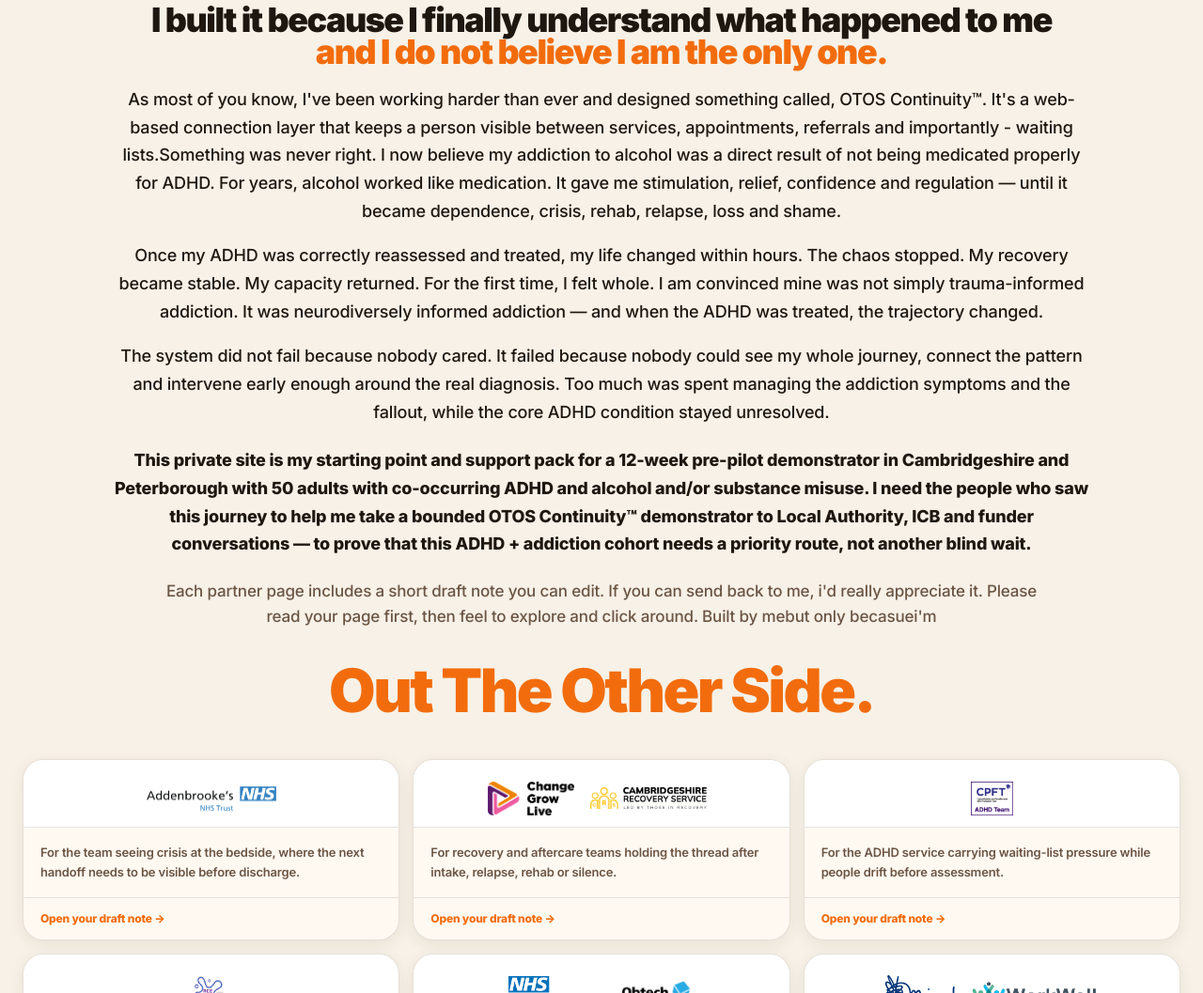
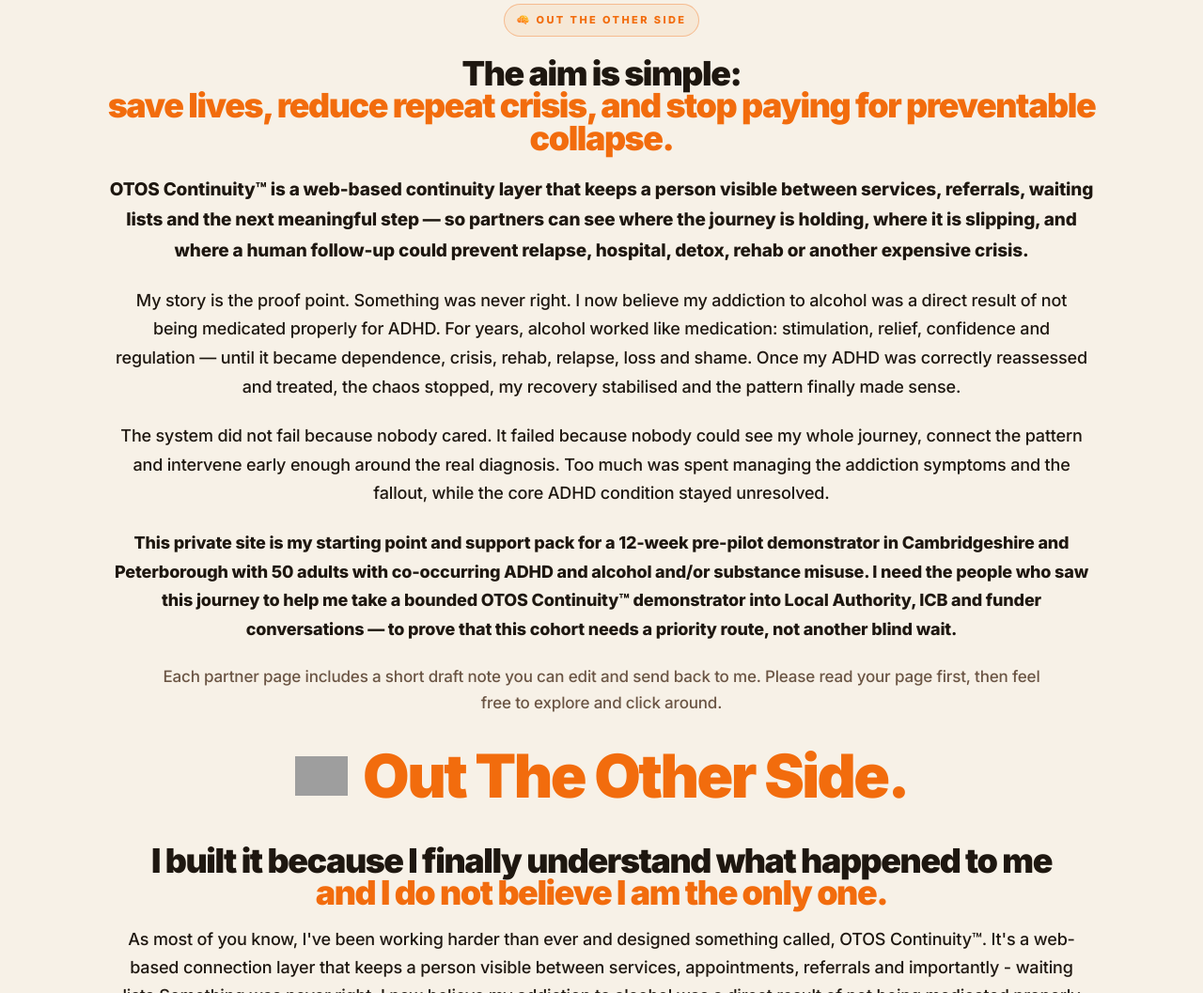
Before and after one commit to otoslifeproject-cell/partner-minisite, a website: page NHS-MINI-SITE/index.html in a window 1280 px wide. Shown: the part 1262-2319 px from the top of the page at 94% size. Drawn offline with Linux system fonts and the light colour scheme; grey boxes are pictures that could not be loaded.

Commit message:
Update index.html

```diff
--- a/NHS-MINI-SITE/index.html
+++ b/NHS-MINI-SITE/index.html
@@ -156,8 +156,43 @@
   <!-- ══ PARTNER ROUTE CARDS ═══════════════════════════════ -->
   <section class="paper-section" id="partner-routes" style="padding-top:56px">
     <div class="container">
+
       <div class="section-head center" style="max-width:1180px;margin:0 auto 42px;text-align:center">
         <span class="kicker"><span class="kicker-icon"></span>Out The Other Side</span>
+
+        <div class="section-head center" style="max-width:1180px;margin:0 auto 42px;text-align:center">
+  <span class="kicker"><span class="kicker-icon"></span>Out The Other Side</span>
+
+  <h2 style="max-width:1080px;margin-left:auto;margin-right:auto">
+    The aim is simple:<br>
+    <span class="accent">save lives, reduce repeat crisis, and stop paying for preventable collapse.</span>
+  </h2>
+
+  <p style="max-width:1060px;margin:22px auto 0;font-size:19px;line-height:1.7;font-weight:750;color:var(--paper-ink)">
+    OTOS Continuity™ is a web-based continuity layer that keeps a person visible between services, referrals, waiting lists and the next meaningful step — so partners can see where the journey is holding, where it is slipping, and where a human follow-up could prevent relapse, hospital, detox, rehab or another expensive crisis.
+  </p>
+
+  <p style="max-width:1040px;margin:22px auto 0;font-size:18px;line-height:1.7;color:var(--paper-ink)">
+    My story is the proof point. Something was never right. I now believe my addiction to alcohol was a direct result of not being medicated properly for ADHD. For years, alcohol worked like medication: stimulation, relief, confidence and regulation — until it became dependence, crisis, rehab, relapse, loss and shame. Once my ADHD was correctly reassessed and treated, the chaos stopped, my recovery stabilised and the pattern finally made sense.
+  </p>
+
+  <p style="max-width:1040px;margin:22px auto 0;font-size:18px;line-height:1.7;color:var(--paper-ink)">
+    The system did not fail because nobody cared. It failed because nobody could see my whole journey, connect the pattern and intervene early enough around the real diagnosis. Too much was spent managing the addiction symptoms and the fallout, while the core ADHD condition stayed unresolved.
+  </p>
+
+  <p style="max-width:1040px;margin:22px auto 0;font-size:18px;line-height:1.7;font-weight:750;color:var(--paper-ink)">
+    This private site is my starting point and support pack for a 12-week pre-pilot demonstrator in Cambridgeshire and Peterborough with 50 adults with co-occurring ADHD and alcohol and/or substance misuse. I need the people who saw this journey to help me take a bounded OTOS Continuity™ demonstrator into Local Authority, ICB and funder conversations — to prove that this cohort needs a priority route, not another blind wait.
+  </p>
+
+  <p style="max-width:940px;margin:22px auto 0;font-size:17px;line-height:1.6;color:var(--paper-muted)">
+    Each partner page includes a short draft note you can edit and send back to me. Please read your page first, then feel free to explore and click around.
+  </p>
+
+  <div class="otos-home-signoff" aria-label="Out The Other Side">
+    <img src="images/otos-logo.png" alt="OTOS">
+    <span>Out The Other Side.</span>
+  </div>
+</div>
 
 <h2 style="max-width:1040px;margin-left:auto;margin-right:auto">
   I built it because I finally understand what happened to me <br>
```
